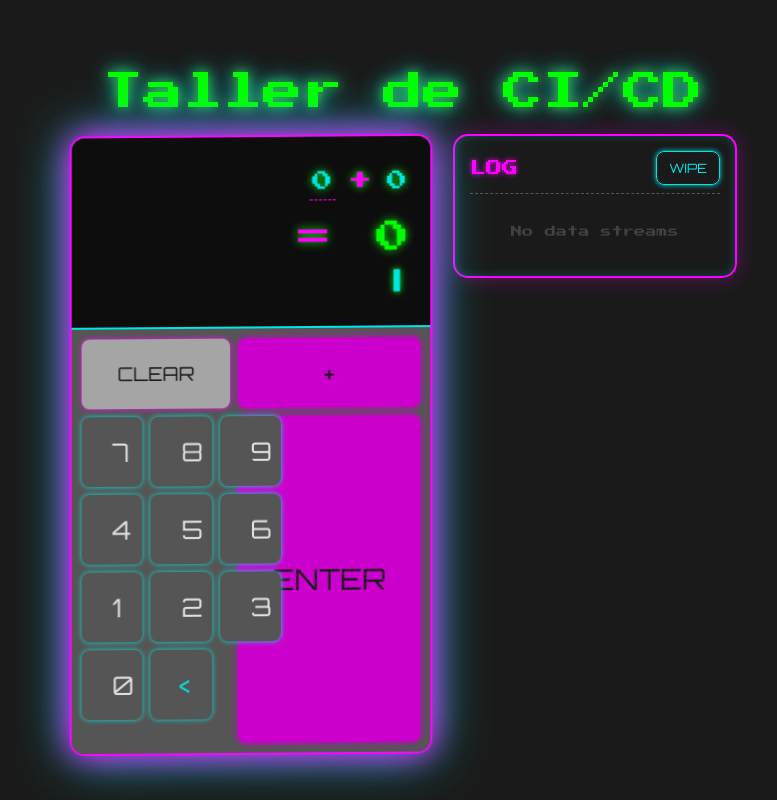
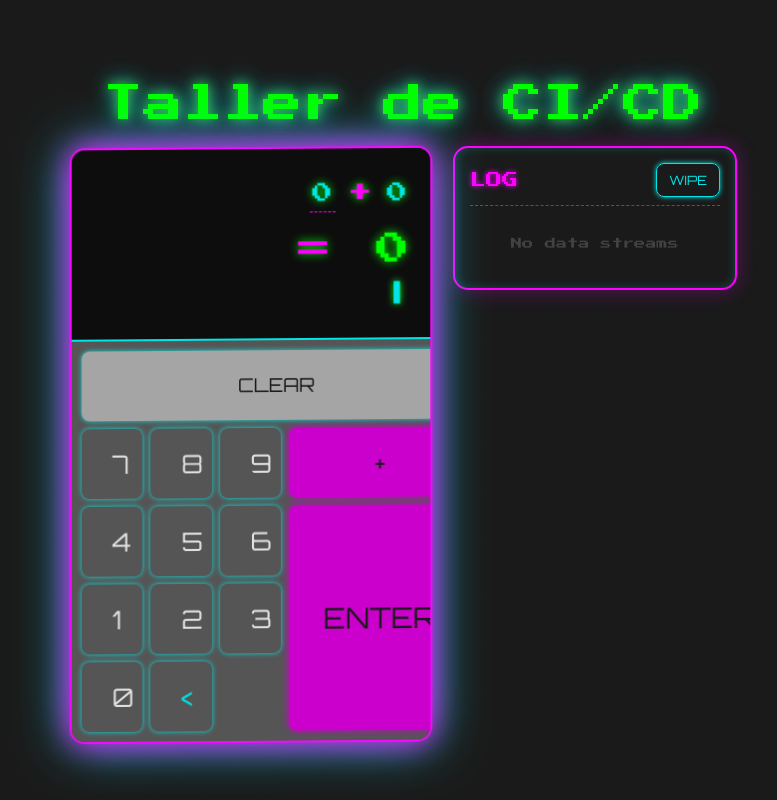
Before and after one commit to DanielBenjaminLopez/taller-CI-CD, a React (Vite) app in the folder tallerCICD/: page / in a window 1280 px wide. Shown: the whole page, without its empty margins (237-1014 px from the left). Built offline with nearby package versions, Linux system fonts and the light colour scheme.

Commit message:
add: update de diseño de la calculadora de sumas (#2)

```diff
--- a/tallerCICD/src/App.css
+++ b/tallerCICD/src/App.css
@@ -15,14 +15,14 @@ body {
   font-family: "Orbitron", sans-serif;
   background-color: var(--dark-grey);
   display: flex;
-  flex-direction: column; /* Cambiado a columna para el título y el wrapper */
+  flex-direction: column;
   justify-content: center;
   align-items: center;
   min-height: 100vh;
   margin: 0;
-  overflow: hidden; /* Prevent scrollbars from glow effects */
+  overflow: hidden;
   color: var(--text-color);
-  perspective: 1000px; /* For 3D effects */
+  perspective: 1000px;
 }
 
 /* Background grid animation */
@@ -64,7 +64,7 @@ body::before {
   display: flex;
   flex-direction: column;
   align-items: center;
-  gap: 20px; /* Espacio entre el título y el contenedor de la calculadora */
+  gap: 20px;
   padding: 20px;
 }
 
@@ -86,11 +86,10 @@ body::before {
   }
 }
 
-/* Nuevo contenedor para la calculadora y el historial */
 .calculator-wrapper {
   display: flex;
-  gap: 20px; /* Espacio entre la calculadora y el historial */
-  align-items: flex-start; /* Alinea la parte superior de ambos */
+  gap: 20px;
+  align-items: flex-start;
 }
 
 .calculator-cyberpunk {
@@ -101,12 +100,12 @@ body::before {
   overflow: hidden;
   border: 2px solid var(--neon-blue);
   animation: border-glow 2s infinite alternate;
-  transform: rotateX(5deg) rotateY(-5deg); /* Slight 3D tilt */
+  transform: rotateX(5deg) rotateY(-5deg);
   transition: transform 0.5s ease-out;
 }
 
 .calculator-cyberpunk:hover {
-  transform: rotateX(0deg) rotateY(0deg); /* Straighten on hover */
+  transform: rotateX(0deg) rotateY(0deg);
 }
 
 @keyframes border-glow {
@@ -152,7 +151,7 @@ body::before {
 .input-line {
   font-size: 0.8em;
   color: var(--neon-blue);
-  min-height: 1.2em; /* Ensure line height */
+  min-height: 1.2em;
   margin-bottom: 5px;
 }
 
@@ -187,17 +186,64 @@ body::before {
   color: var(--neon-pink);
 }
 
-/* --- SOLUCIÓN PARA LA SUPERPOSICIÓN Y DISTRIBUCIÓN --- */
+/* --- INICIO DE LAS INSTRUCCIONES ESPECÍFICAS --- */
+
 .keypad-cyberpunk {
   display: grid;
-  /* Definimos explícitamente 4 columnas: 3 para números, 1 para operadores */
-  grid-template-columns: repeat(3, 1fr) 1fr;
+  grid-template-columns: repeat(4, 1fr); /* 4 columnas iguales */
   gap: 8px;
   padding: 10px;
   background-color: var(--light-grey);
 }
 
+/* Eliminamos la regla .number-pad-cyberpunk por completo */
+/* Los botones numéricos ahora son hijos directos de .keypad-cyberpunk */
+
+.btn-clear {
+  background-color: #a5a5a5;
+  color: var(--dark-grey);
+  font-size: 1.2em;
+  grid-column: 1 / span 4; /* Ahora ocupa las 4 columnas */
+  box-shadow: 0 0 5px var(--neon-pink);
+  /* z-index para asegurar que esté por encima de todo */
+  z-index: 3;
+}
+
+/* Estilos para botones numéricos (todos los del 1-9) */
+.btn-number {
+  background-color: var(--light-grey);
+  grid-column: auto; /* Se posicionará automáticamente en el grid */
+  /*z-index para asegurar que estén por encima del operator-pad si se superponen*/
+  z-index: 2;
+}
+
+.btn-zero {
+  grid-column: 1; /* Ahora ocupa solo la primera columna de su fila */
+  background-color: var(--light-grey); /* Aseguramos el color */
+  z-index: 2;
+}
+
+.btn-backspace {
+  grid-column: 2; /* Segunda columna de su fila */
+  background-color: var(--light-grey); /* Aseguramos el color */
+  color: var(--neon-blue); /* Mantenemos el color del texto */
+  z-index: 2;
+}
+
+.operator-pad-cyberpunk {
+  display: flex;
+  flex-direction: column;
+  gap: 8px;
+  grid-column: 4; /* Fija a la cuarta columna */
+  grid-row: 2 / span 4; /* Desde la fila 2 hasta la 4 (esto cubrirá las filas de números 7-9, 4-6, 1-3 y 0-<) */
+  /* z-index bajo para que los botones numéricos se superpongan si es necesario */
+  z-index: 1;
+}
+
+/* --- FIN DE LAS INSTRUCCIONES ESPECÍFICAS --- */
+
 button {
+  /* Esta regla general se mantiene, pero las específicas la anulan */
   height: 70px;
   font-size: 1.6em;
   border: none;
@@ -210,7 +256,8 @@ button {
   font-family: "Orbitron", sans-serif;
   position: relative;
   overflow: hidden;
-  z-index: 2; /* Aseguramos que los botones estén por encima del fondo del keypad */
+  /* z-index por defecto para botones, si no hay uno más específico */
+  z-index: 2;
 }
 
 button::before {
@@ -225,7 +272,7 @@ button::before {
     rgba(0, 255, 255, 0.3) 0%,
     rgba(255, 0, 255, 0.3) 100%
   );
-  z-index: 1; /* Aseguramos que el pseudo-elemento esté por debajo del texto/contenido del botón */
+  z-index: 1;
   opacity: 0;
   transition: opacity 0.3s ease-in-out;
 }
@@ -247,55 +294,9 @@ button:active {
   box-shadow: 0 0 15px var(--neon-blue), 0 0 25px var(--neon-pink);
 }
 
-.btn-clear {
-  background-color: #a5a5a5;
-  color: var(--dark-grey);
-  font-size: 1.2em;
-  grid-column: 1 / span 3; /* Ocupa las primeras 3 columnas */
-  box-shadow: 0 0 5px var(--neon-pink);
-  z-index: 3; /* Mayor z-index para estar siempre visible */
-}
-
-.btn-clear:hover {
-  background-color: #bfbfbf;
-  box-shadow: 0 0 15px var(--neon-pink), 0 0 25px var(--neon-blue);
-}
-
-.number-pad-cyberpunk {
-  display: grid;
-  grid-template-columns: repeat(3, 1fr); /* Sus propias 3 columnas internas */
-  gap: 8px;
-  grid-column: 1 / span 3; /* Se asegura de ocupar solo las primeras 3 columnas del keypad */
-}
-
-.number-pad-cyberpunk button {
-  background-color: var(--light-grey);
-}
-
-/* Hacemos que el botón '0' no ocupe 2 columnas, sino 1, como los demás */
-.btn-zero {
-  grid-column: span 1; /* Ahora ocupa solo 1 columna */
-}
-
-/* El botón de retroceso '<' */
-.btn-backspace {
-  grid-column: span 1; /* Aseguramos que ocupe 1 columna */
-}
-
-.operator-pad-cyberpunk {
-  display: flex;
-  flex-direction: column;
-  gap: 8px;
-  grid-column: 4; /* Esto lo coloca firmemente en la 4ta columna */
-  grid-row: 1 / span 5; /* Asegura que abarque todas las filas necesarias */
-  z-index: 1; /* Aseguramos que su fondo esté debajo del texto de los números si por alguna razón se superpusieran */
-}
-
 .btn-operator,
 .btn-equals {
-  background-color: var(
-    --darker-pink
-  ); /* Usamos el nuevo color fucsia más oscuro */
+  background-color: var(--darker-pink);
   color: var(--dark-grey);
   font-size: 1.5em;
   box-shadow: 0 0 8px var(--darker-pink);
@@ -310,12 +311,6 @@ button:active {
 .btn-equals {
   flex-grow: 1;
   font-size: 1.8em;
-}
-
-.btn-backspace {
-  background-color: var(--light-grey);
-  color: var(--neon-blue);
-  font-size: 1.5em;
 }
 
 /* History Section */
--- a/tallerCICD/src/App.jsx
+++ b/tallerCICD/src/App.jsx
@@ -90,31 +90,27 @@ function App() {
               CLEAR
             </button>
 
-            <div className="number-pad-cyberpunk">
-              {[7, 8, 9, 4, 5, 6, 1, 2, 3].map(
-                (
-                  num // Eliminado el 0 y el punto
-                ) => (
+            {/* Botones numéricos reorganizados directamente en keypad-cyberpunk */}
+            {[7, 8, 9, 4, 5, 6, 1, 2, 3].map((num) => (
               <button
                 key={num}
-                    className="glow"
+                className="btn-number glow" // Clase genérica para números
                 onClick={() => handleNumInput(num.toString())}
               >
                 {num}
               </button>
-                )
-              )}
+            ))}
+
             <button
               className="btn-zero glow"
               onClick={() => handleNumInput("0")}
             >
               0
-              </button>{" "}
-              {/* Botón 0 separado para el layout */}
+            </button>
+
             <button className="btn-backspace glow" onClick={handleBackspace}>
               {"<"}
             </button>
-            </div>
 
             <div className="operator-pad-cyberpunk">
               <button
```
Lines whose indentation alone changed are shown as unchanged.
